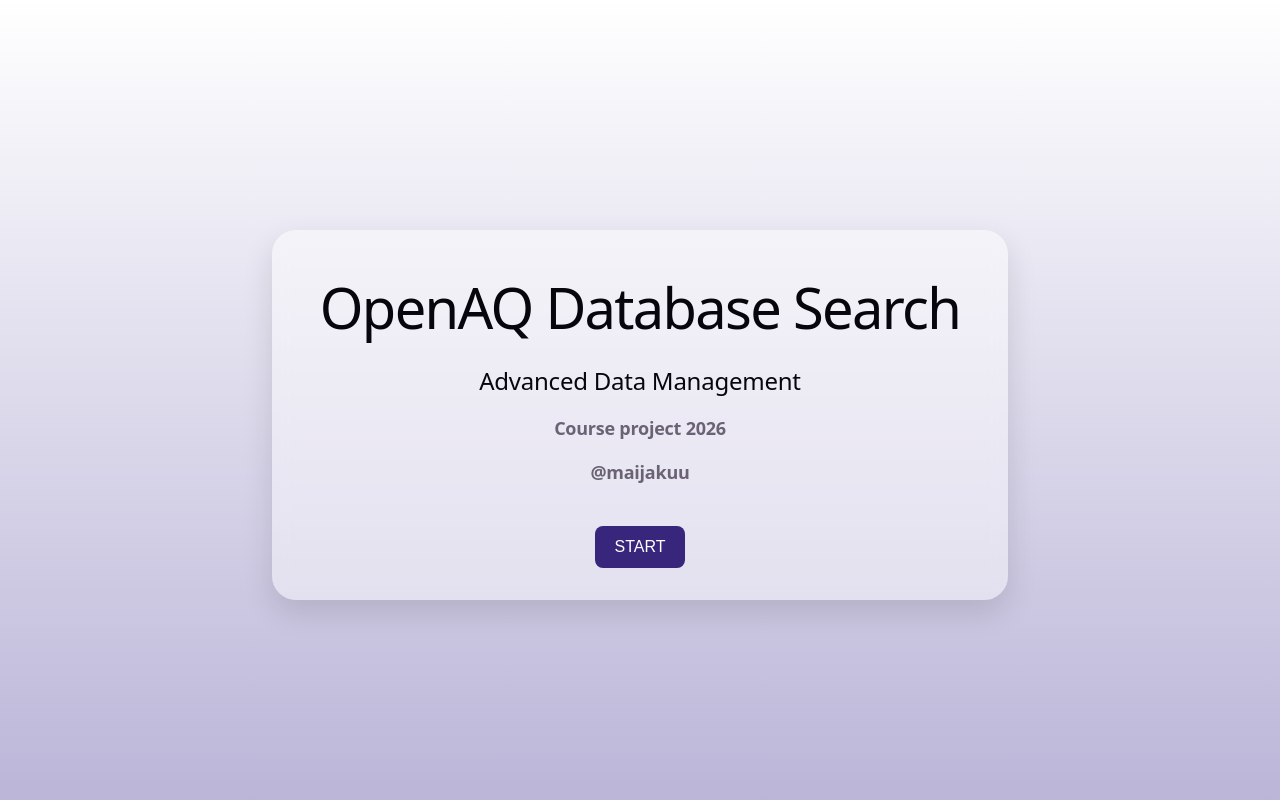
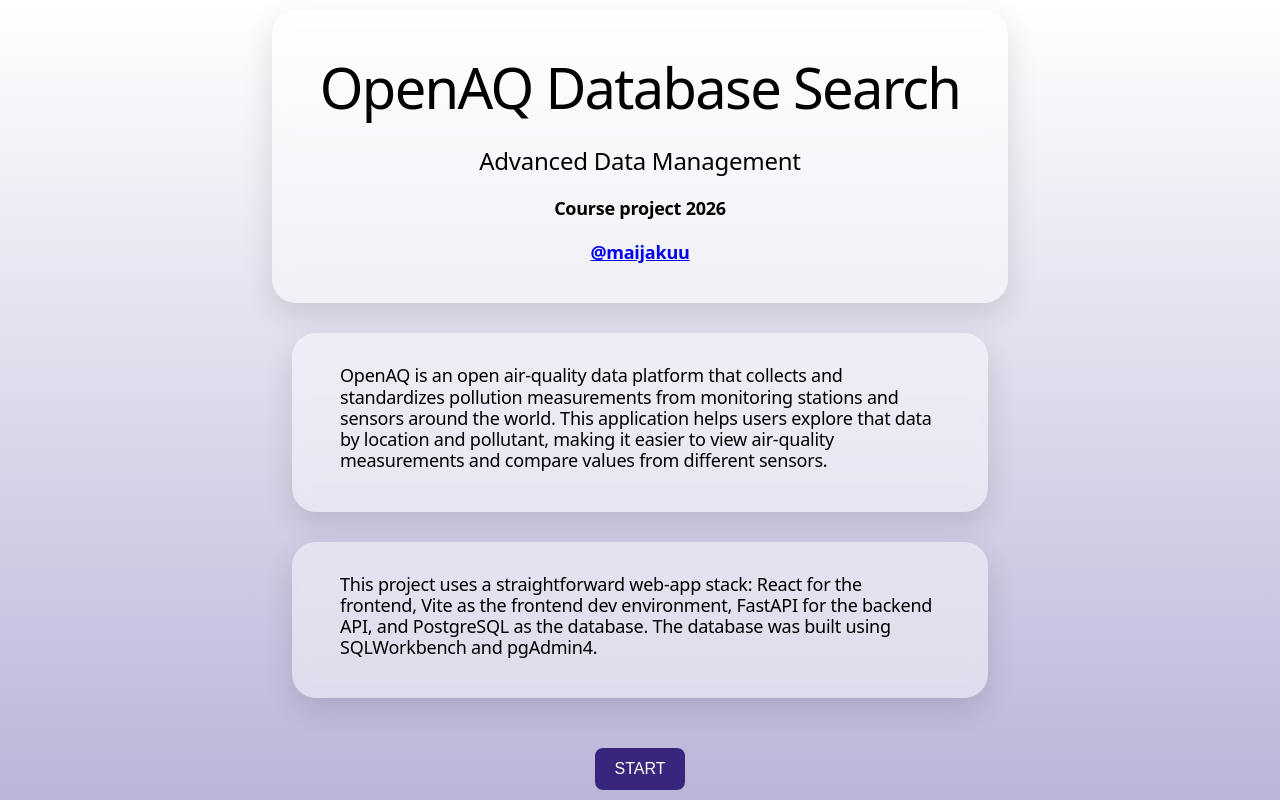
Before and after one commit to maijakuu/openAQ_react, a React app in the folder frontend/: page / in a window 1280 px wide. Built offline with nearby package versions, Linux system fonts and the light colour scheme; the HTML template or start-up script is replaced by a standard one.

Commit message:
Added info text on the frontpage, edited the menus.

```diff
--- a/frontend/src/components/App.css
+++ b/frontend/src/components/App.css
@@ -115,3 +115,29 @@
   color: transparent;
   line-height: 50px;
 }
+
+.selectmenu{
+  background-color: white;
+  padding: 10px;
+  border-radius: 5px;
+  color: black;
+}
+
+.infobox
+{
+  background: rgba(255, 255, 255, 0.45);
+  padding: 32px 48px;
+  border-radius: 24px;
+  gap: 15px;
+  box-shadow: 0 12px 30px rgba(0, 0, 0, 0.12);
+  backdrop-filter: blur(8px);
+  text-align: center;
+  width: 100%;
+  text-align: left;
+  font-weight: 300px;
+  max-width: 600px;
+  flex: none;
+  flex-direction: column;
+  align-items: center;
+  gap: 10px;
+}
--- a/frontend/src/components/index.css
+++ b/frontend/src/components/index.css
@@ -1,7 +1,7 @@
 :root {
-  --text: #6b6375;
-  --text-h: #08060d;
-  --bg: #fff;
+  --text: #6b6b6b;
+  --text-h: #020202;
+  --bg: #000000;
   --border: #e5e4e7;
   --code-bg: #f4f3ec;
   --accent: #aa3bff;
@@ -17,8 +17,6 @@
 
   font: 18px/145% var(--sans);
   letter-spacing: 0.18px;
-  color-scheme: light dark;
-  color: var(--text);
   background: var(--bg);
   font-synthesis: none;
   text-rendering: optimizeLegibility;
@@ -59,7 +57,6 @@
   max-width: 100%;
   margin: 0 auto;
   text-align: center;
-  /*border-inline: 1px solid var(--border);*/
   min-height: 100svh;
   display: flex;
   flex-direction: column;
@@ -91,6 +88,17 @@
     font-size: 20px;
   }
 }
+
+h3 {
+  font-size: 18px;
+  line-height: 118%;
+  letter-spacing: -0.24px;
+  font-weight: 400;
+  margin: 0 0 8px;
+  @media (max-width: 1024px) {
+    font-size: 20px;
+  }
+}
 h4 {
   font-size: 18px;
   line-height: 118%;
@@ -103,18 +111,3 @@
 p {
   margin: 0;
 }
-
-code,
-.counter {
-  font-family: var(--mono);
-  display: inline-flex;
-  border-radius: 4px;
-  color: var(--text-h);
-}
-
-code {
-  font-size: 15px;
-  line-height: 135%;
-  padding: 4px 8px;
-  background: var(--code-bg);
-}
--- a/frontend/src/pages/Datequerypage.jsx
+++ b/frontend/src/pages/Datequerypage.jsx
@@ -7,13 +7,12 @@
 
   return (
     <section id="center">
-      <div className="hero"></div>
 
       <h1>Search all data from a chosen day</h1>
       <div className="laatikko">
 
       <label htmlFor="location">Choose location:</label>
-      <select
+      <select className="selectmenu"
         id="location"
         value={location}
         onChange={(e) => setLocation(e.target.value)}
@@ -28,7 +27,7 @@
       </select>
 
       <label htmlFor="measurementDate">Choose a date from January 2024:</label>
-      <input
+      <input className="selectmenu"
         id="measurementDate"
         type="date"
         value={date}
--- a/frontend/src/pages/Frontpage.jsx
+++ b/frontend/src/pages/Frontpage.jsx
@@ -3,17 +3,24 @@
 function Frontpage({ onStart }) {
   return (
     <section id="center">
-      <div className="hero"></div>
       <div className="laatikko">
         <h1>OpenAQ Database Search</h1>
         <h2>Advanced Data Management</h2>
         <h4>Course project 2026</h4>
-        <h4>@maijakuu</h4>
+        <h4><a href="https://github.com/maijakuu" target="_blank" rel="noopener noreferrer">@maijakuu</a></h4>
+      </div>
+
+        <div className="infobox">
+        <h3>OpenAQ is an open air-quality data platform that collects and standardizes pollution measurements from monitoring stations and sensors around the world. This application helps users explore that data by location and pollutant, making it easier to view air-quality measurements and compare values from different sensors.</h3>
+      </div>
+
+        <div className="infobox">
+        <h3>This project uses a straightforward web-app stack: React for the frontend, Vite as the frontend dev environment, FastAPI for the backend API, and PostgreSQL as the database. The database was built using SQLWorkbench and pgAdmin4.</h3>
+      </div>
 
         <button className="myButton" onClick={onStart}>
           START
         </button>
-      </div>
     </section>
   )
 }
--- a/frontend/src/pages/Meanpage.jsx
+++ b/frontend/src/pages/Meanpage.jsx
@@ -19,7 +19,7 @@
                                 PM25: Fine particulate matter 2.5 micrometers or smaller.
                                 SO2: Sulfur dioxide.`}>i</InfoTooltip>
         <label htmlFor="location">Choose location:</label>
-        <select
+        <select className="selectmenu"
           id="location"
           value={location}
           onChange={(e) => setLocation(e.target.value)}
@@ -37,7 +37,7 @@
           <label htmlFor="sensor">Choose sensor type:</label>
         </div>
 
-        <select
+        <select className="selectmenu"
           id="sensor"
           value={sensor}
           onChange={(e) => setSensor(e.target.value)}
--- a/frontend/src/pages/Measbylocpage.jsx
+++ b/frontend/src/pages/Measbylocpage.jsx
@@ -12,7 +12,7 @@
       <div className="laatikko">
 
       <label htmlFor="location">Choose location:</label>
-      <select
+      <select className="selectmenu"
         id="location"
         value={location}
         onChange={(e) => setLocation(e.target.value)}
--- a/frontend/src/pages/Selectpage.jsx
+++ b/frontend/src/pages/Selectpage.jsx
@@ -6,7 +6,6 @@
 
   return (
     <section id="center">
-      <div className="hero"></div>
 
       <h1>Choose your query:</h1>
       <div className="menulaatikko">
```
Also changed, not shown: frontend/src/main.jsx (+0 -7 lines).
